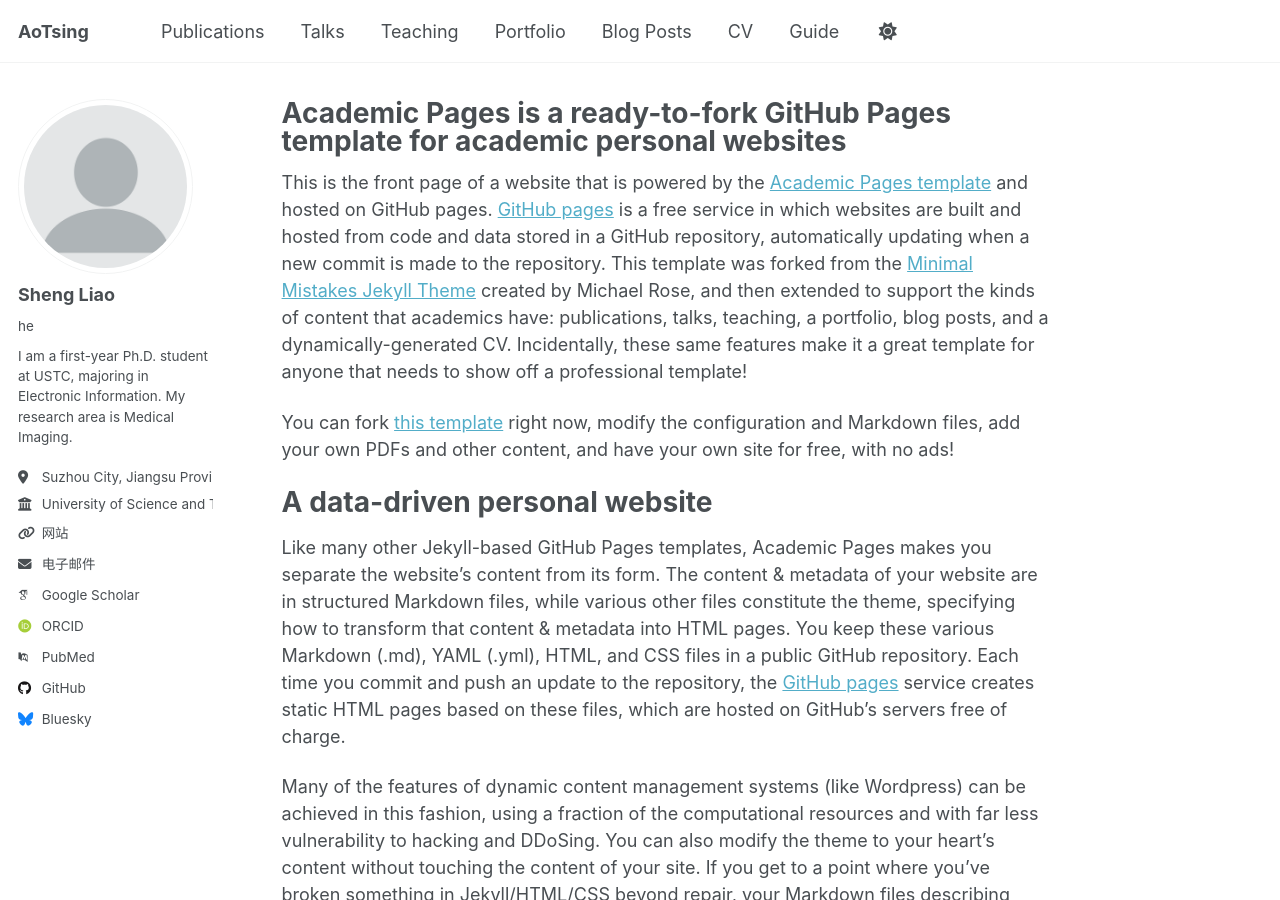
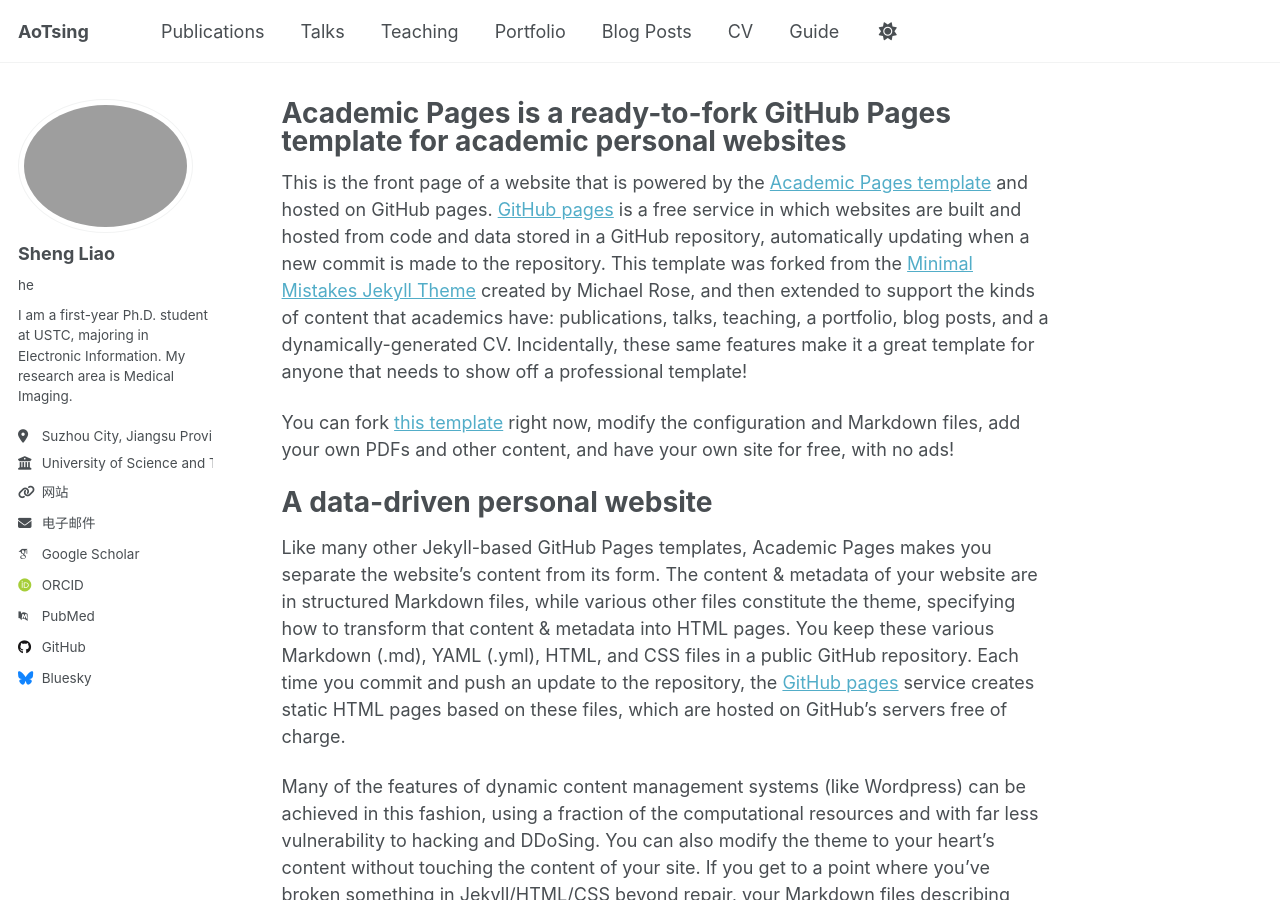
Before and after one commit to liaosheng1999/liaosheng1999.github.io, a Jekyll site: the page built from _pages/about.md, in a window 1280 px wide and 900 px high. Built offline with Jekyll 4.4.1, drawn with Linux system fonts in a browser that asks for light colours; some web fonts are replaced; a script that is not in the unit is left out.

Commit message:
Update _config.yml

```diff
--- a/_config.yml
+++ b/_config.yml
@@ -22,7 +22,7 @@ repository               : "academicpages/academicpages.github.io"
 #               Additional customization can be done by editing /_includes/author-profile.html
 author:
   # Biographic information
-  avatar           : "profile.png"
+  avatar           : "head.jpg"
   name             : "Sheng Liao"
   pronouns         : "he"
   bio              : "I am a first-year Ph.D. student at USTC, majoring in Electronic Information. My research area is Medical Imaging."
```
